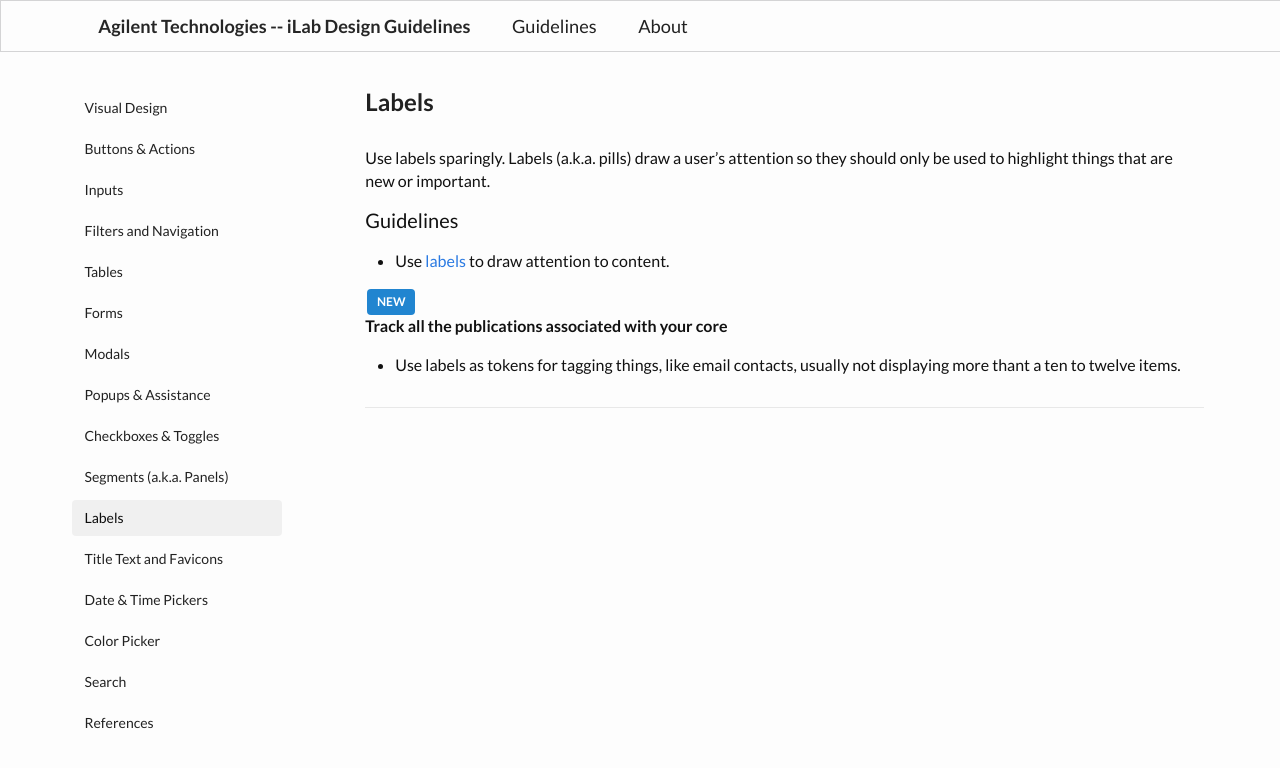
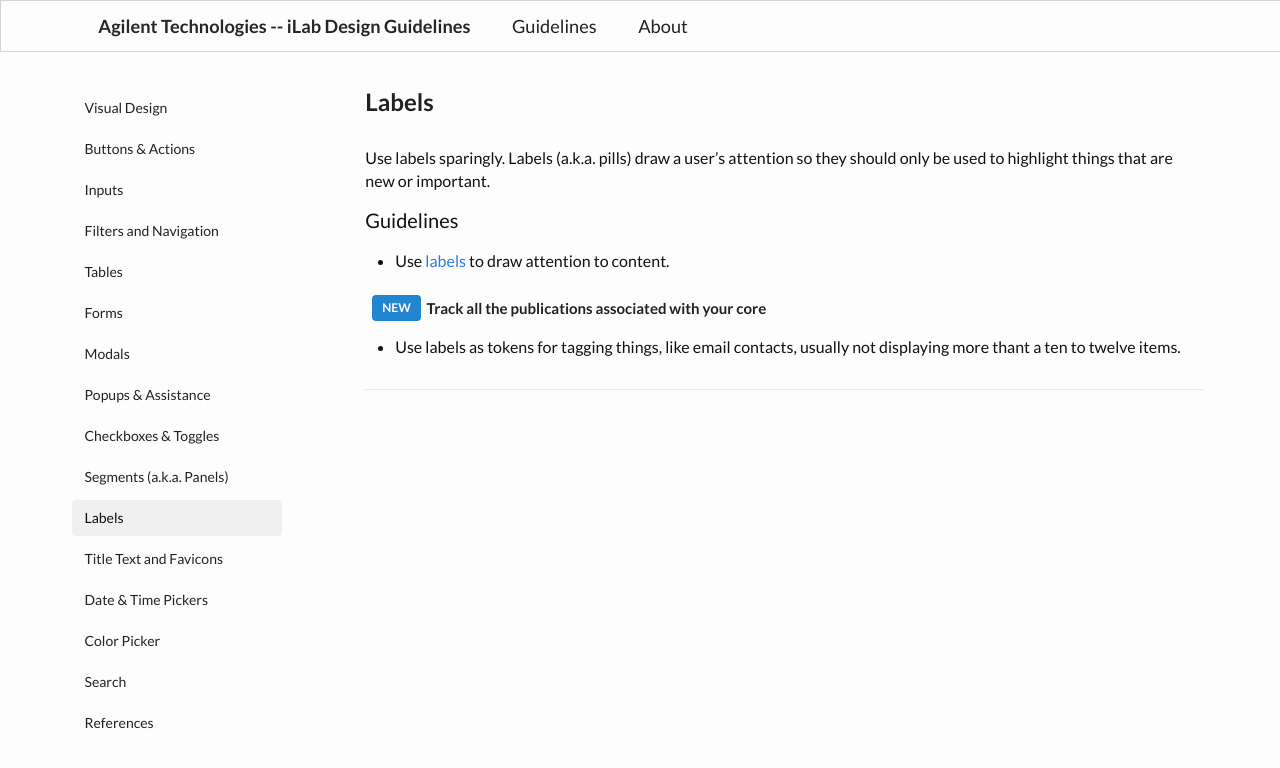
Before and after one commit to polycrystalline/ilab-design-guidelines, a Jekyll site: the page built from labels.md, in a window 1280 px wide. Shown: the top 768 px of the page. Built offline with Jekyll 4.4.1, drawn with Linux system fonts in a browser that asks for light colours; nearby versions of some CDN libraries.

Commit message:
Fix the label display.

```diff
--- a/labels.md
+++ b/labels.md
@@ -11,7 +11,7 @@
 #### Guidelines
 - Use [labels][label-reference] to draw attention to content.
 
-<div class="ui blue label">NEW</div> <strong>Track all the publications associated with your core</strong>
+<h4 class="ui header"><div class="ui blue label">NEW</div>&nbsp; Track all the publications associated with your core</h4>
 
 - Use labels as tokens for tagging things, like email contacts, usually not displaying more thant a ten to twelve items.
 
```
